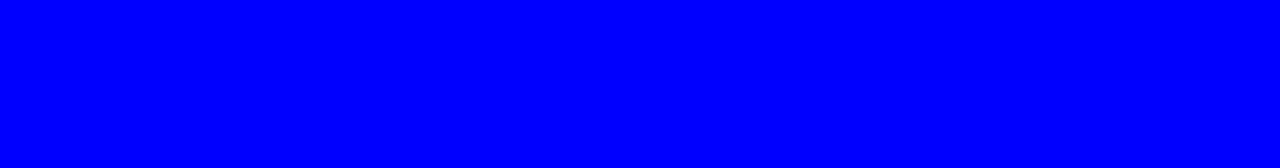
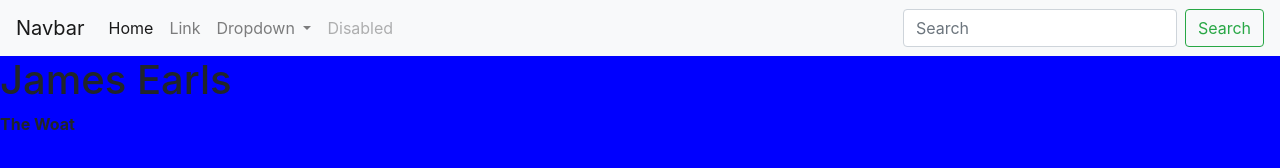
Before and after one commit to jamesearls/jamesearls.github.io, a website: page src/index.html in a window 1280 px wide. Drawn offline with nearby package versions, Linux system fonts and the light colour scheme; files that its build step writes are made by us from their sources.

Commit message:
Attempt to get Boostrap Working

```diff
--- a/src/index.html
+++ b/src/index.html
@@ -1,7 +1,7 @@
 <!DOCTYPE html>
 <html class="no-js" lang="en">
     <head>
-        <title>James Earls ///</title>
+        <title>James Earls</title>
         <meta http-equiv="x-ua-compatible" content="ie=edge">
         <meta name="viewport" content="width=device-width, initial-scale=1.0" />
 
@@ -9,9 +9,48 @@
         <link rel='stylesheet' href="https://maxcdn.bootstrapcdn.com/font-awesome/4.7.0/css/font-awesome.min.css">
         <link rel="stylesheet" href="/css/bootstrap.css">
         <link rel="stylesheet" href="/css/style.css">
+
     </head>
 
     <body>
+    <nav class="navbar navbar-expand-lg navbar-light bg-light">
+        <a class="navbar-brand" href="#">Navbar</a>
+        <button class="navbar-toggler" type="button" data-toggle="collapse" data-target="#navbarSupportedContent" aria-controls="navbarSupportedContent" aria-expanded="false" aria-label="Toggle navigation">
+            <span class="navbar-toggler-icon"></span>
+        </button>
+
+        <div class="collapse navbar-collapse" id="navbarSupportedContent">
+            <ul class="navbar-nav mr-auto">
+                <li class="nav-item active">
+                    <a class="nav-link" href="#">Home <span class="sr-only">(current)</span></a>
+                </li>
+                <li class="nav-item">
+                    <a class="nav-link" href="#">Link</a>
+                </li>
+                <li class="nav-item dropdown">
+                    <a class="nav-link dropdown-toggle" href="#" id="navbarDropdown" role="button" data-toggle="dropdown" aria-haspopup="true" aria-expanded="false">
+                        Dropdown
+                    </a>
+                    <div class="dropdown-menu" aria-labelledby="navbarDropdown">
+                        <a class="dropdown-item" href="#">Action</a>
+                        <a class="dropdown-item" href="#">Another action</a>
+                        <div class="dropdown-divider"></div>
+                        <a class="dropdown-item" href="#">Something else here</a>
+                    </div>
+                </li>
+                <li class="nav-item">
+                    <a class="nav-link disabled" href="#" tabindex="-1" aria-disabled="true">Disabled</a>
+                </li>
+            </ul>
+            <form class="form-inline my-2 my-lg-0">
+                <input class="form-control mr-sm-2" type="search" placeholder="Search" aria-label="Search">
+                <button class="btn btn-outline-success my-2 my-sm-0" type="submit">Search</button>
+            </form>
+        </div>
+    </nav>
+
+        <h1>James Earls</h1>
+        <b>The Woat</b>
 
         <script src="/js/jquery.min.js"></script>
         <script src="/js/tether.min.js"></script>
```
